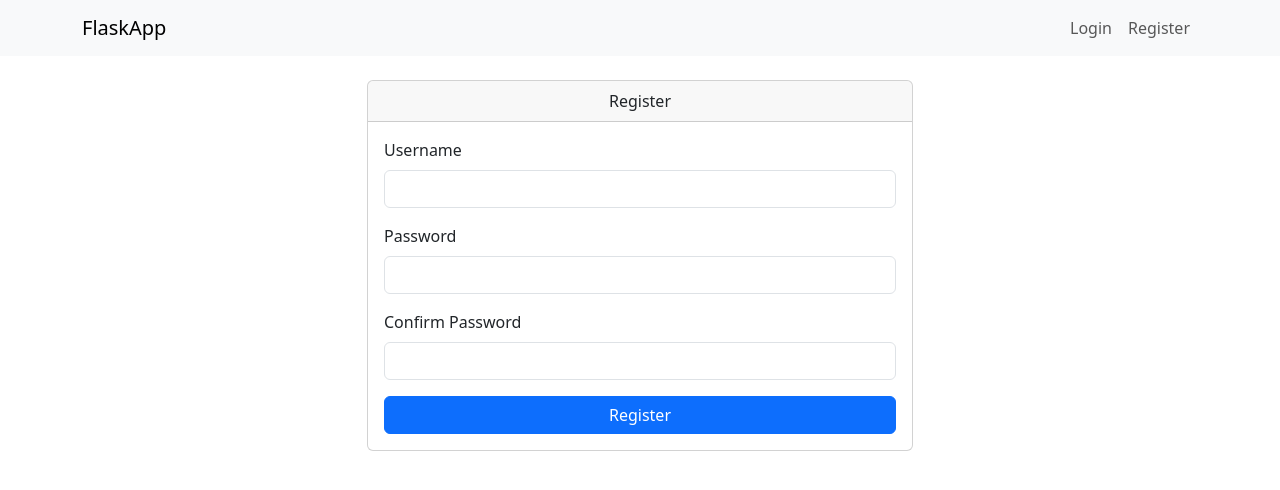
After one commit to mehersai-gh/restaurant-reservation, a Flask app: page /register in a window 1280 px wide. The commit adds this page. Shown: the top 490 px of the page. Run offline with Flask 3, Linux system fonts and the light colour scheme.

Commit message:
Register Page

```diff
--- a/app.py
+++ b/app.py
@@ -1,18 +1,30 @@
+import os
+
 from flask import Flask, render_template, redirect, url_for, request, flash
 from flask_login import LoginManager, UserMixin, login_user, logout_user, login_required, current_user
 from flask_wtf import FlaskForm
 from wtforms import StringField, PasswordField, SubmitField
-from wtforms.validators import DataRequired
+from wtforms.validators import DataRequired, EqualTo, Length
+from tinydb import TinyDB, Query
+from werkzeug.security import generate_password_hash, check_password_hash
+
+#To import environmental Variables
+from dotenv import load_dotenv
+
+#Loading Environmental Variables
+load_dotenv()
 
 # Flask App Setup
 app = Flask(__name__)
+app.secret_key = os.getenv("SECRET_KEY")
 
 # Flask-Login Setup
 login_manager = LoginManager(app)
 login_manager.login_view = 'login'
 
-# Dummy User Database
-users = {"admin": {"password": "password"}}
+# TinyDB Setup
+db = TinyDB('db/db.json')  # Local database file
+UserQuery = Query()
 
 # User Model
 class User(UserMixin):
@@ -22,15 +34,22 @@ class User(UserMixin):
 # Login Manager Loader
 @login_manager.user_loader
 def load_user(user_id):
-    if user_id in users:
+    user = db.get(UserQuery.username == user_id)
+    if user:
         return User(user_id)
     return None
 
-# Flask-WTF Form
+# Flask-WTF Forms
 class LoginForm(FlaskForm):
     username = StringField('Username', validators=[DataRequired()])
     password = PasswordField('Password', validators=[DataRequired()])
     submit = SubmitField('Login')
+
+class RegisterForm(FlaskForm):
+    username = StringField('Username', validators=[DataRequired(), Length(min=3, max=20)])
+    password = PasswordField('Password', validators=[DataRequired(), Length(min=6)])
+    confirm_password = PasswordField('Confirm Password', validators=[DataRequired(), EqualTo('password')])
+    submit = SubmitField('Register')
 
 # Routes
 @app.route('/')
@@ -43,14 +62,30 @@ def login():
     if form.validate_on_submit():
         username = form.username.data
         password = form.password.data
-        if username in users and users[username]['password'] == password:
-            user = User(id=username)
-            login_user(user)
+        user = db.get(UserQuery.username == username)
+        if user and check_password_hash(user['password'], password):
+            login_user(User(id=username))
             flash("Logged in successfully!", "success")
             return redirect(url_for('profile'))
         else:
             flash("Invalid username or password!", "danger")
     return render_template('login.html', form=form)
+
+@app.route('/register', methods=['GET', 'POST'])
+def register():
+    form = RegisterForm()
+    if form.validate_on_submit():
+        username = form.username.data
+        password = form.password.data
+        if db.get(UserQuery.username == username):
+            flash("Username already exists!", "warning")
+        else:
+            # Hash the password before storing it
+            hashed_password = generate_password_hash(password, method='scrypt')
+            db.insert({'username': username, 'password': hashed_password})
+            flash("Registration successful! Please log in.", "success")
+            return redirect(url_for('login'))
+    return render_template('register.html', form=form)
 
 @app.route('/logout')
 @login_required
--- a/templates/base.html
+++ b/templates/base.html
@@ -23,6 +23,9 @@
                         <li class="nav-item">
                             <a class="nav-link" href="{{ url_for('login') }}">Login</a>
                         </li>
+                        <li class="nav-item">
+                            <a class="nav-link" href="{{ url_for('register') }}">Register</a>
+                        </li>
                     {% endif %}
                 </ul>
             </div>
--- /dev/null
+++ b/templates/register.html
@@ -0,0 +1,30 @@
+{% extends 'base.html' %}
+{% block content %}
+<div class="row justify-content-center">
+    <div class="col-md-6">
+        <div class="card">
+            <div class="card-header text-center">Register</div>
+            <div class="card-body">
+                <form method="POST">
+                    {{ form.hidden_tag() }}
+                    <div class="mb-3">
+                        {{ form.username.label(class="form-label") }}
+                        {{ form.username(class="form-control") }}
+                    </div>
+                    <div class="mb-3">
+                        {{ form.password.label(class="form-label") }}
+                        {{ form.password(class="form-control") }}
+                    </div>
+                    <div class="mb-3">
+                        {{ form.confirm_password.label(class="form-label") }}
+                        {{ form.confirm_password(class="form-control") }}
+                    </div>
+                    <div class="d-grid">
+                        {{ form.submit(class="btn btn-primary") }}
+                    </div>
+                </form>
+            </div>
+        </div>
+    </div>
+</div>
+{% endblock %}
```
Also changed, not shown: 1 other file.
